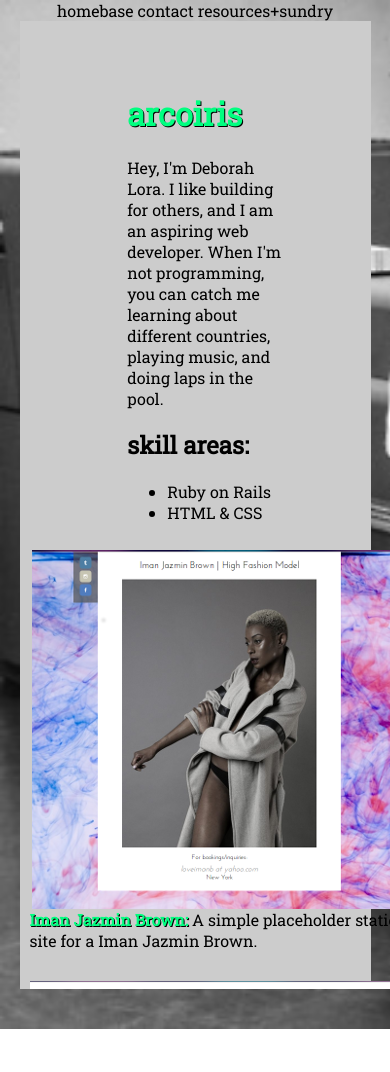
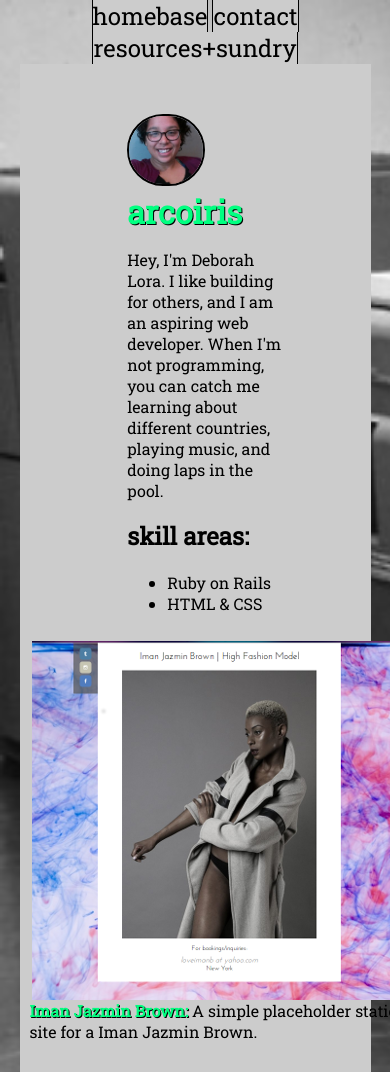
Before and after one commit to arcoiris/personal_website, a plain HTML site: page index.html in a window 390 px wide. Shown: the top 1072 px of the page. Before the commit the page ends 1029 px from the top, so only its background shows below. Drawn offline with Linux system fonts and the light colour scheme.

Commit message:
Add a somewhat decent nav bar and footer for the mobile version of the site 	nav bar is not satisfactory, as its wrapper div collapsed!

```diff
--- a/css/device_styles.css
+++ b/css/device_styles.css
@@ -20,6 +20,7 @@
 		margin-top:0;
 	}
 
+
 	#avatar {
 		width: 90%;
 	}
@@ -40,24 +41,53 @@
 	}
 
 
-	.top_nav_wrapper {
+	#top_nav_wrapper {
 		display: inline;
 		text-align: center;
-		background-color: #ccc;
 	}
+
+	.top_nav_bar nav a {
+		font-size: 1.5em;
+		background: #ccc;
+		border-left: 1px solid black;
+		border-right: 1px solid black;
+	}
+
+	#mobile_avatar {
+		display: inline;
+		width: 50%;
+		border-radius: 100px;
+		border: 2px solid black;
+	}
+
+	header h1 {
+		display: inline;
+	}
+
+	#mobile_footer {
+		display: block;
+		text-align: center;
+		text-shadow: 1px 1px #00FF80;
+	}
+
+		#mobile_footer a {
+			color: #00FF80;
+			text-shadow: 1px 1px #000;
+		}
+
+		#mobile_footer a:hover {
+			color: #000;
+			text-shadow: 1px 1px #00FF80;
+		}
 }
 
-	/* nav bar */
-
-
+/* Nav Bar */
 
 
 /* Smartphone Landscape: 480px */
 
 
-
 /* Smartphone Landscape: 320px */
 
 
-
 /* Printer */
--- a/css/style.css
+++ b/css/style.css
@@ -45,6 +45,11 @@ figure {
 	border-radius: 100px;
 	border: 2px solid black;
 }
+
+#mobile_avatar {
+	display: none;
+}
+
 /* form */
 
 form input, form textarea {
@@ -130,13 +135,11 @@ tr {
 	overflow-x: hidden;
 }
 
-footer {
-	background-color: inherit;
-	font-size: 90%;
-	text-align: center;
+#mobile_footer {
+	display: none;
 }
 
-.top_nav_wrapper {
+#top_nav_wrapper {
 	display: none;
 }
 
--- a/index.html
+++ b/index.html
@@ -19,7 +19,7 @@
 	<body>
 
 	<div class="top_nav_bar">
-		 <div class="wrapper top_nav_wrapper">
+		 <div class="wrapper" id="top_nav_wrapper">
 				<nav>
 					<a href="index.html">homebase</a>
 					<a href="contact.html">contact</a>
@@ -50,6 +50,7 @@
 				<div class="middle_col" id="about">
 
 					<header>
+					<img src="images/small-selfie.jpg" alt="picture of arcoiris" id="mobile_avatar">
 						<h1>arcoiris</h1>
 					</header>
 
@@ -81,11 +82,11 @@
 
 		</div><!-- .wrapper -->
 
-<!-- 			<footer>
-				I'm on
-				<a href="http://github.com/arcoiris" target="_blank"><img src="images/github-mark-32px.png" alt="github user arcoiris icon" height="24" width="24"></a> +  Message me at
-				<a href="mailto:deborlora@gmail.com">deborlora@gmail.com</a>
-			</footer> -->
+		<footer id="mobile_footer">
+			I'm on
+			<a href="http://github.com/arcoiris" target="_blank"><img src="images/github-mark-32px.png" alt="github user arcoiris icon" height="24" width="24"></a> +  Message me at
+			<a href="mailto:deborlora@gmail.com">deborlora@gmail.com</a>
+		</footer>
 
 	</body>
 </html>
```
